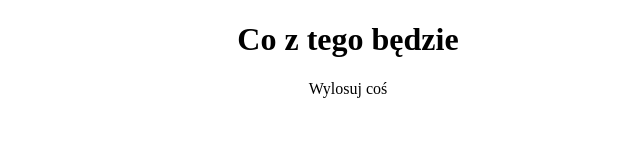
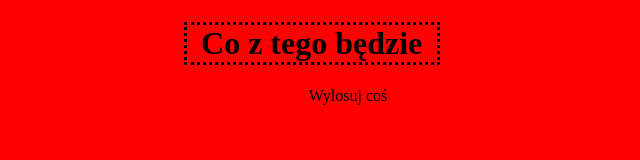
Before and after one commit to Biedrzyk/Testowy, a plain HTML site: page index.html in a window 1280 px wide. Shown: the whole page, without its empty margins (292-932 px from the left). Drawn offline with Linux system fonts and the light colour scheme.

Commit message:
Fighting with centering heading

```diff
--- a/styles.css
+++ b/styles.css
@@ -1,7 +1,17 @@
 h1 {
+    border-style: dotted;
     text-align: center;
+    display: flex;
+    align-items: center;
+    justify-content: center;
+    max-width: 250px;
+    margin: 22px 33% 22px 37%;
 }
 
 p {
     text-align: center;
 }
+
+body {
+    background-color: red;
+}
```
